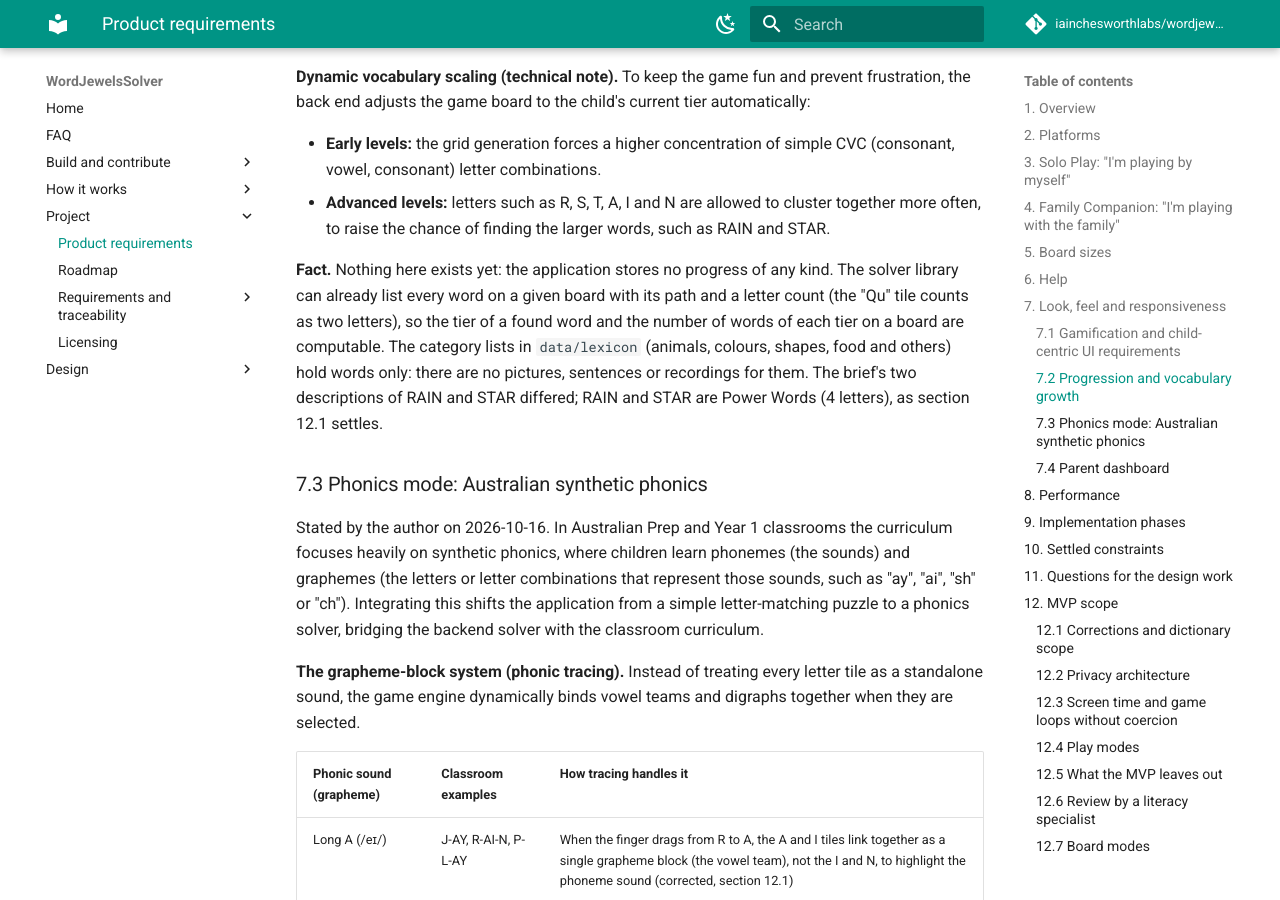
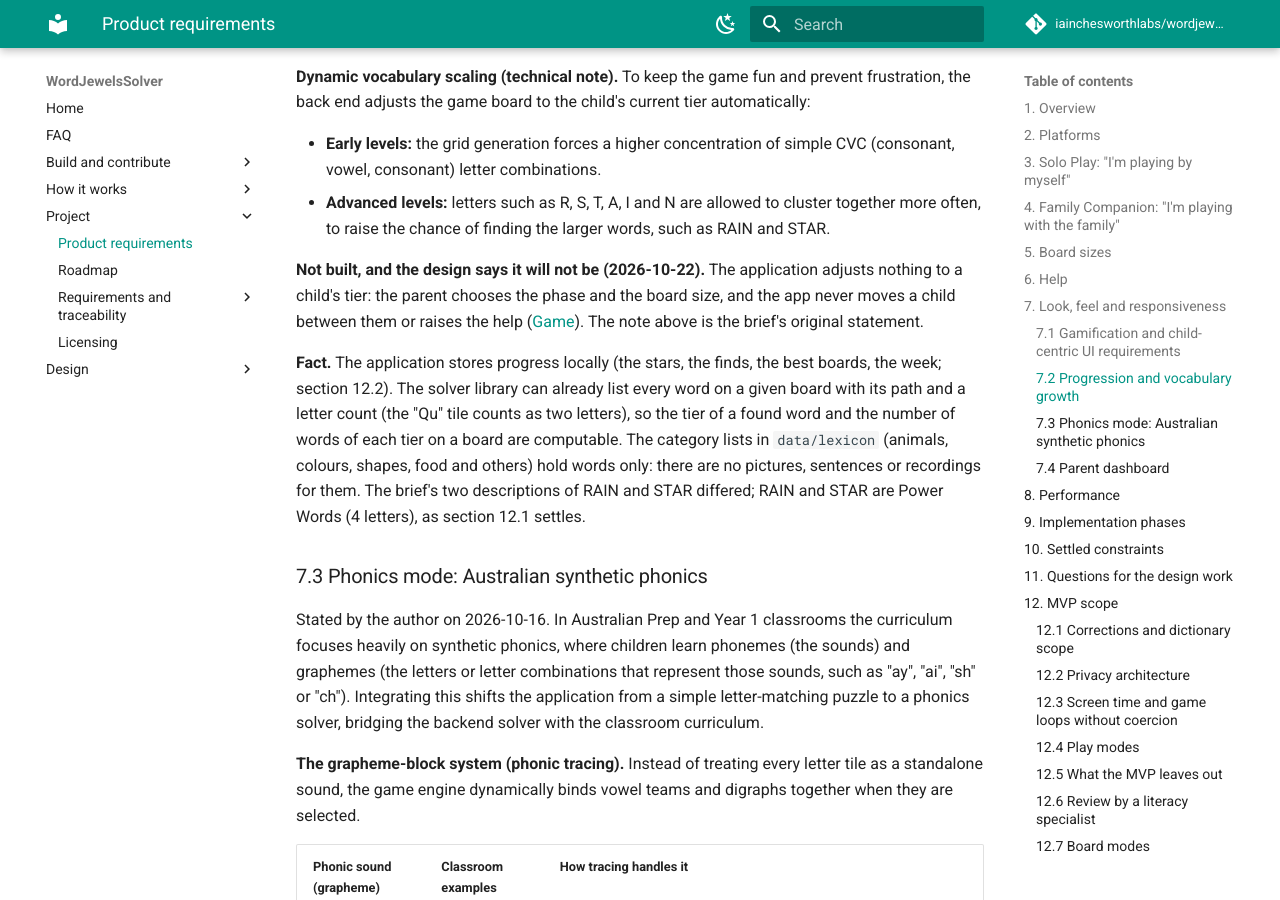
Before and after one commit to iainchesworthlabs/snapandspell, an MkDocs documentation site: the page built from docs/product-requirements.md, in a window 1280 px wide and 900 px high, scrolled down 5518 px. Built offline with MkDocs 1.6.1 and Material for MkDocs 9.7.7, drawn with Linux system fonts in a browser that asks for light colours; comment, search, counter and statistics services are not loaded.

Commit message:
Note the milestone gap on the dashboard, the dynamic-scaling deferral and the macro-free route
The dashboard page lists the weekly milestone callouts and the advice lines as not
built, PRD 7.2 says dynamic vocabulary scaling is not built and will not be, and
the roadmap calls the macro-free Tracy route settled.

```diff
--- a/docs/product-requirements.md
+++ b/docs/product-requirements.md
@@ -228,8 +228,13 @@ tier automatically:
   cluster together more often, to raise the chance of finding the larger words,
   such as RAIN and STAR.
 
-**Fact.** Nothing here exists yet: the application stores no progress of any
-kind. The solver library can already list every word on a given board with its
+**Not built, and the design says it will not be (2026-10-22).** The application
+adjusts nothing to a child's tier: the parent chooses the phase and the board
+size, and the app never moves a child between them or raises the help
+([Game](design/game.md)). The note above is the brief's original statement.
+
+**Fact.** The application stores progress locally (the stars, the finds, the best
+boards, the week; section 12.2). The solver library can already list every word on a given board with its
 path and a letter count (the "Qu" tile counts as two letters), so the tier of a
 found word and the number of words of each tier on a board are computable. The
 category lists in `data/lexicon` (animals, colours, shapes, food and others)
```
Also changed, not shown: docs/design/dashboard.md (+1 -0 lines), docs/roadmap.md (+4 -3 lines).
